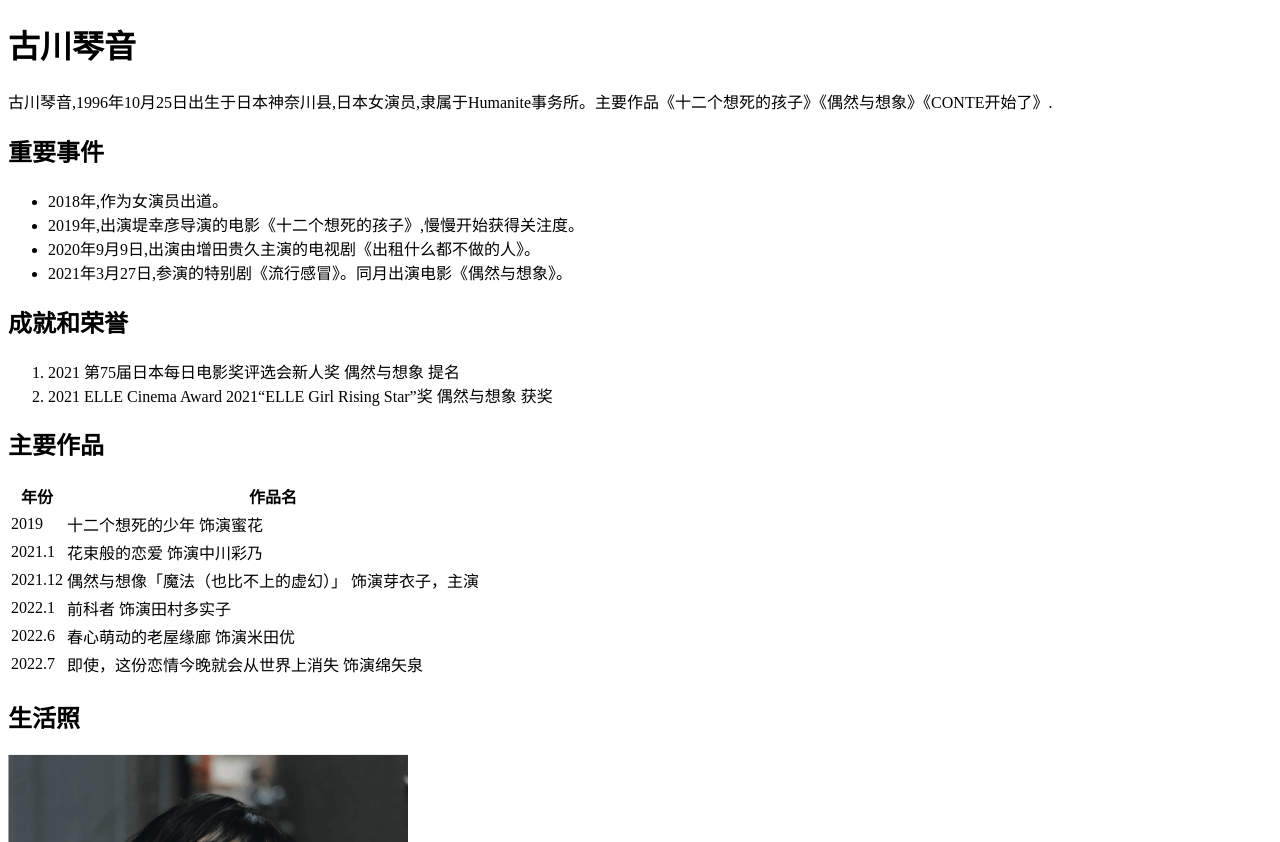
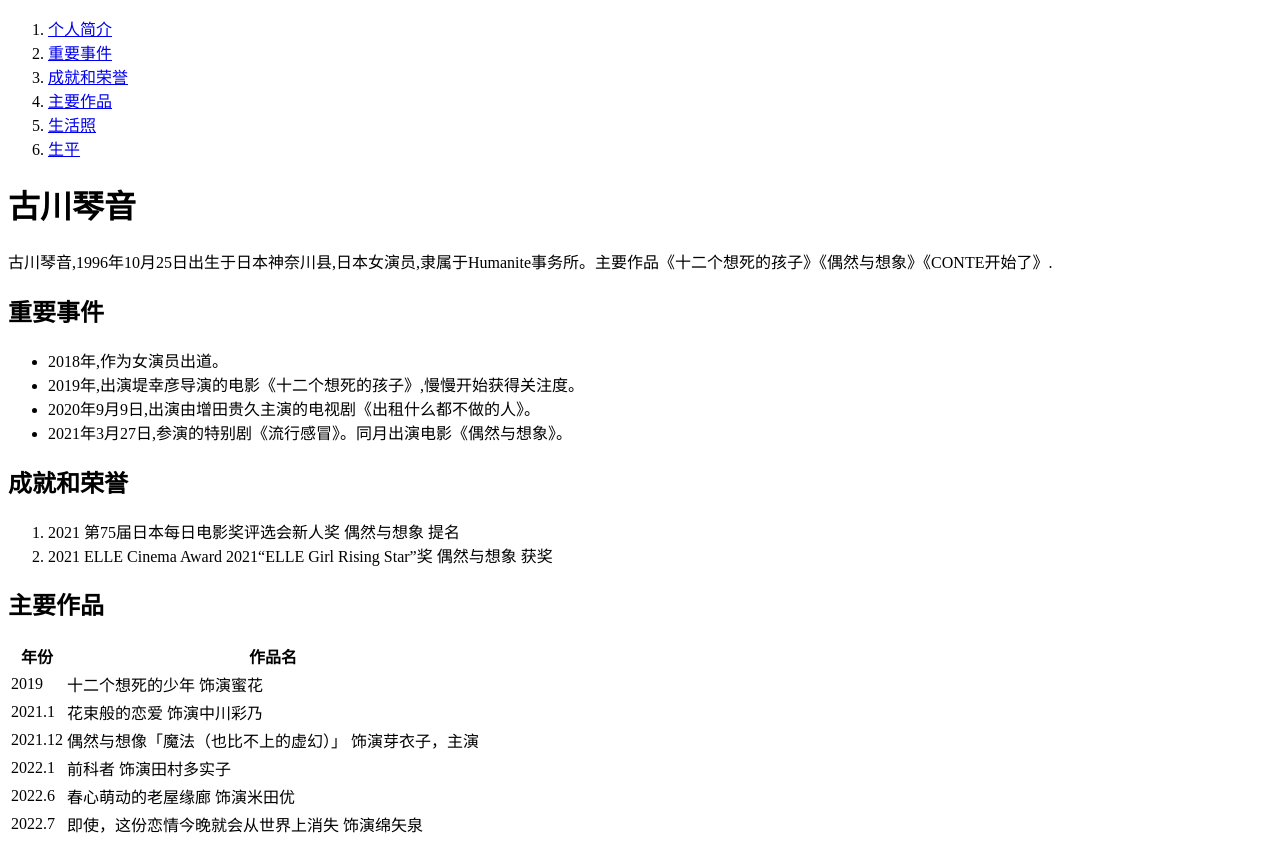
Before and after one commit to wudu007/html-gcqy, a plain HTML site: page index.html in a window 1280 px wide. Shown: the top 842 px of the page. Drawn offline with Linux system fonts and the light colour scheme.

Commit message:
更新index.html

```diff
--- a/index.html
+++ b/index.html
@@ -4,7 +4,8 @@
 <head>
   <meta charset="UTF-8">
   <meta http-equiv="X-UA-Compatible" content="IE=edge">
-  <meta name="viewport" content="width=device-width, initial-scale=1.0">
+  <meta name="viewport" content="width=device-width, initial-scale=1.0" minimum-scale="1.0" maximum-scale="1.0"
+    user-scalable="no">
   <title>Document</title>
   <style>
     img {
@@ -14,7 +15,17 @@
 </head>
 
 <body>
-  <h1>古川琴音</h1>
+  <nav>
+    <ol>
+      <li><a href="#jay">个人简介</a> </li>
+      <li><a href="#events">重要事件</a></li>
+      <li><a href="#awards">成就和荣誉</a></li>
+      <li><a href=#works">主要作品</a></li>
+      <li><a href="#pictures">生活照</a></li>
+      <li><a href="#life">生平</a></li>
+    </ol>
+  </nav>
+  <h1 id="jay">古川琴音</h1>
   <p>
     古川琴音,1996年10月25日出生于日本神奈川县,日本女演员,隶属于Humanite事务所。主要作品《十二个想死的孩子》《偶然与想象》《CONTE开始了》.
   </p>
@@ -25,12 +36,12 @@
     <li>2020年9月9日,出演由增田贵久主演的电视剧《出租什么都不做的人》。</li>
     <li>2021年3月27日,参演的特别剧《流行感冒》。同月出演电影《偶然与想象》。</li>
   </ul>
-  <h2>成就和荣誉</h2>
+  <h2 id="awards">成就和荣誉</h2>
   <ol>
     <li>2021 第75届日本每日电影奖评选会新人奖 偶然与想象 提名</li>
     <li>2021 ELLE Cinema Award 2021“ELLE Girl Rising Star”奖 偶然与想象 获奖</li>
   </ol>
-  <h2>主要作品</h2>
+  <h2 id="works">主要作品</h2>
   <table>
     <thead>
       <tr>
@@ -66,19 +77,18 @@
     </tbody>
 
   </table>
-  <h2>生活照</h2>
+  <h2 id="pictures">生活照</h2>
 
-  <div><img width="400" src="/1.png" alt="图一"></div>
-  <div><img width="400" src="/2.png" alt="图二"></div>
-  <div><img width="400" src="/3.png" alt="图三"></div>
+  <div><a href="/1.png" target="_blank"><img width="400" src="/1.png" alt="图一"></a></div>
+  <div><a href="/2.png" target="_blank"><img width="400" src="/2.png" alt="图二"></a></div>
+  <div><a href="/3.png" target="_blank"><img width="400" src="/3.png" alt="图三"></a></div>
 
-  <h2>生平</h2>
+  <h2 id="life">生平</h2>
   古川琴音从小就学习芭蕾舞，并在初中和高中时加入话剧社开始演戏。当我在考虑找工作和未来想做什么的时候，我想，“这可能是不可能的，但我想尝试做一名演员。” 我收到 Humanite 的原因是因为我认为我应该加入 同一个办公室与Hikari
   Mitsushima一起玩。
   2018年,其主演的短片《春天》获得“京都国际电影节2018”创作者工厂娱乐影像类大奖。除了在总共九个电影节上获得大奖外,导演兼编剧大森步获得了文化厅媒体艺术节2019新人奖, 主演古川获得了TAMA NEW
   WAVE最佳女主角奖。
 
-
 </body>
 
 </html>
```
